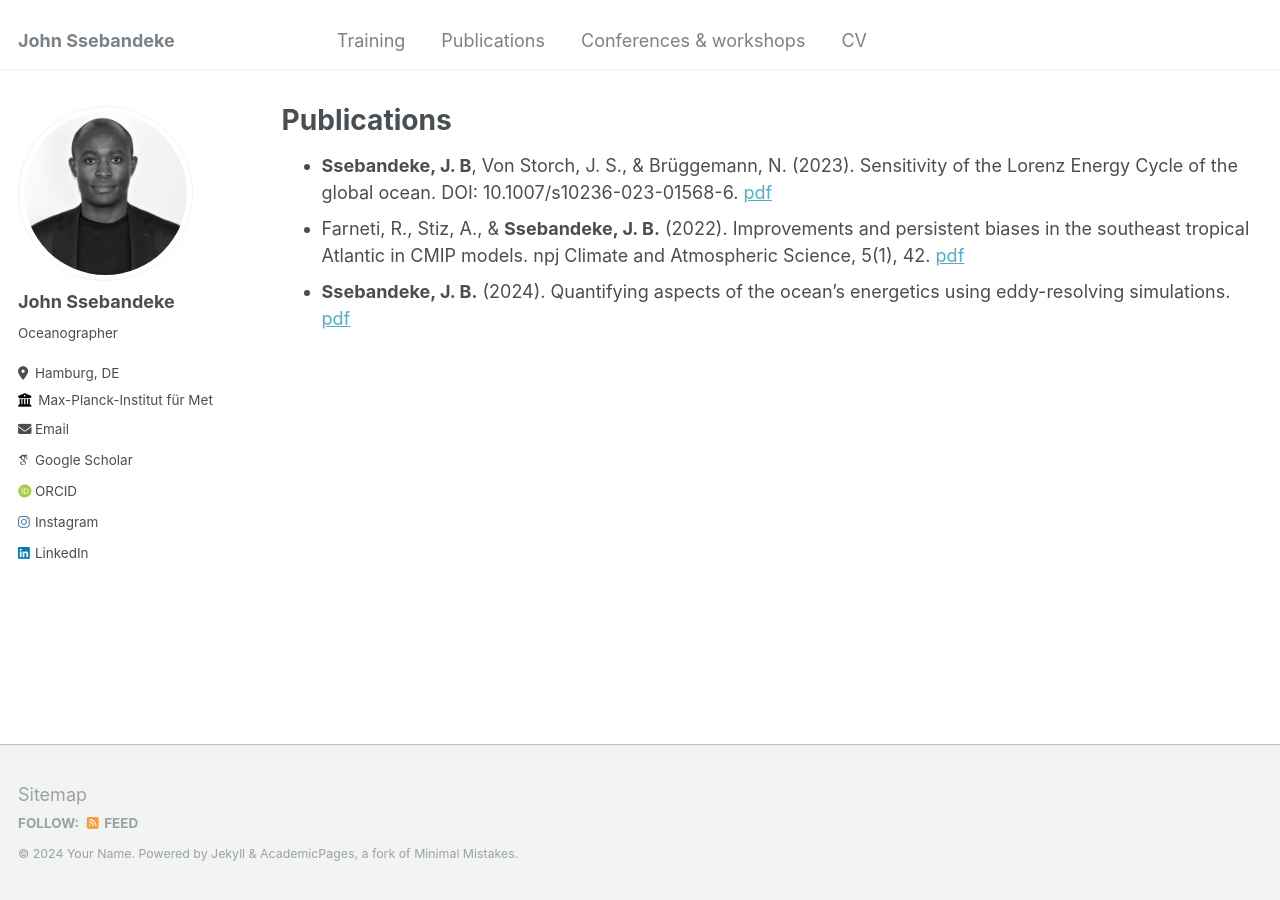
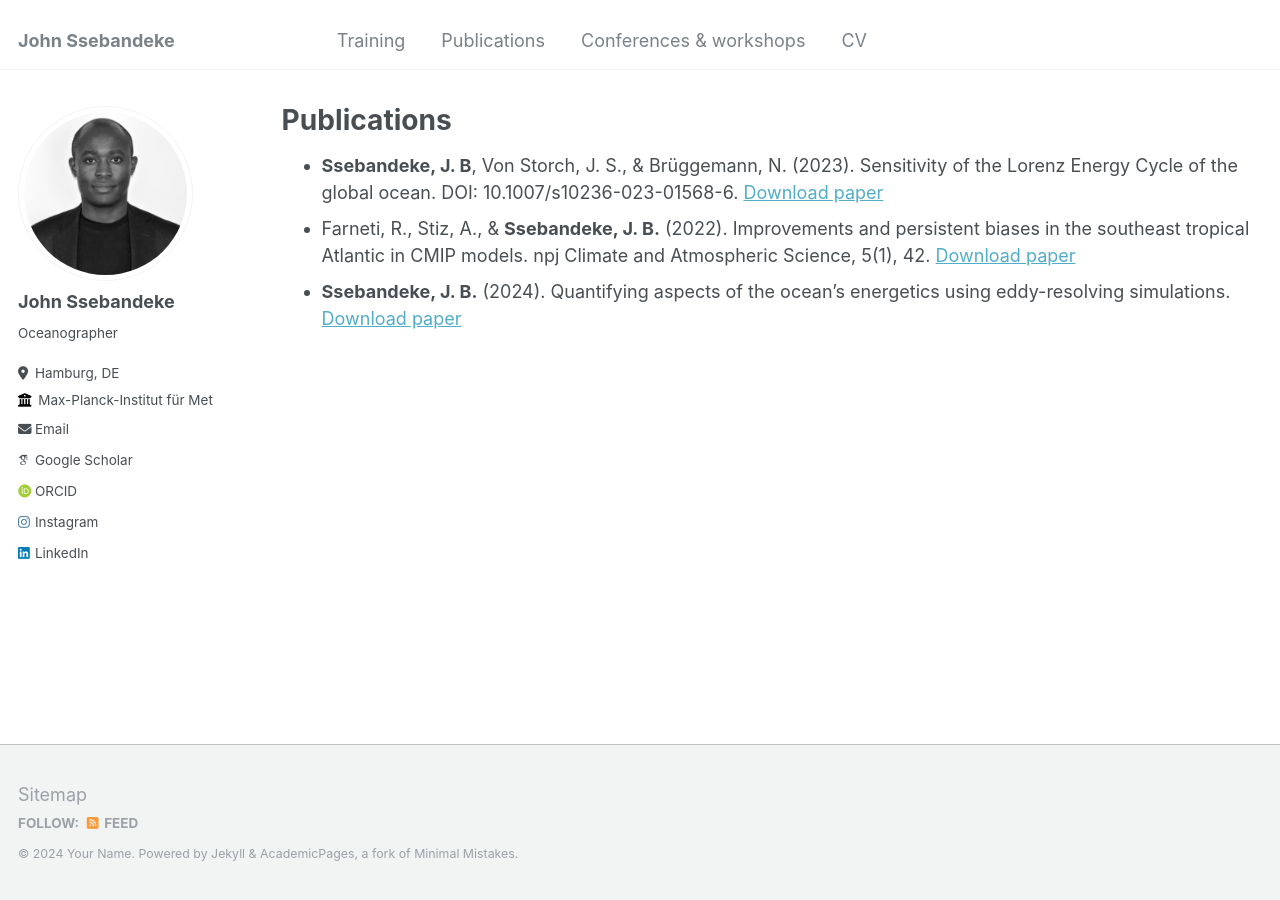
Before and after one commit to john-ssebandeke/john-ssebandeke.github.io, a Jekyll site: the page built from _pages/publications.md, in a window 1280 px wide. Built offline with Jekyll 4.4.1, drawn with Linux system fonts in a browser that asks for light colours; some web fonts are replaced.

Commit message:
Update publications.md

```diff
--- a/_pages/publications.md
+++ b/_pages/publications.md
@@ -5,6 +5,6 @@ permalink: /publications/
 author_profile: true
 ---
 
-* **Ssebandeke, J. B**, Von Storch, J. S., & Brüggemann, N. (2023). Sensitivity of the Lorenz Energy Cycle of the global ocean. DOI: 10.1007/s10236-023-01568-6. [pdf](https://link.springer.com/article/10.1007/s10236-023-01568-6)
-* Farneti, R., Stiz, A., & **Ssebandeke, J. B.** (2022). Improvements and persistent biases in the southeast tropical Atlantic in CMIP models. npj Climate and Atmospheric Science, 5(1), 42. [pdf](https://pure.mpg.de/rest/items/item_3385597_4/component/file_3385602/content)
-* **Ssebandeke, J. B.** (2024). Quantifying aspects of the ocean's energetics using eddy-resolving simulations. [pdf](https://pure.mpg.de/rest/items/item_3588883_3/component/file_3589286/content)
+* **Ssebandeke, J. B**, Von Storch, J. S., & Brüggemann, N. (2023). Sensitivity of the Lorenz Energy Cycle of the global ocean. DOI: 10.1007/s10236-023-01568-6. [Download paper](https://link.springer.com/article/10.1007/s10236-023-01568-6)
+* Farneti, R., Stiz, A., & **Ssebandeke, J. B.** (2022). Improvements and persistent biases in the southeast tropical Atlantic in CMIP models. npj Climate and Atmospheric Science, 5(1), 42. [Download paper](https://pure.mpg.de/rest/items/item_3385597_4/component/file_3385602/content)
+* **Ssebandeke, J. B.** (2024). Quantifying aspects of the ocean's energetics using eddy-resolving simulations. [Download paper](https://pure.mpg.de/rest/items/item_3588883_3/component/file_3589286/content)
```
